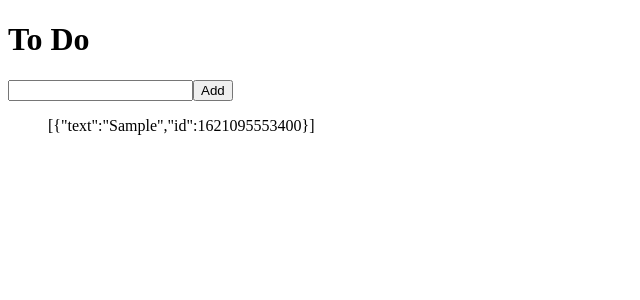
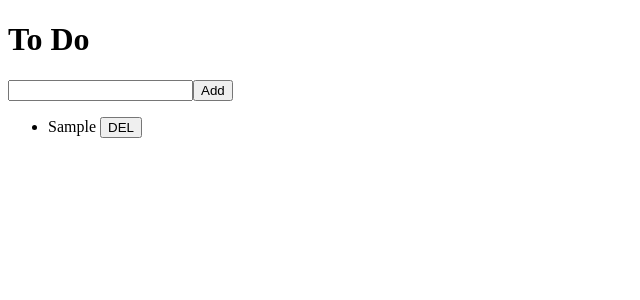
Before and after one commit to noname2048/redux-for-beginners, a React (Create React App) app in the folder react-with-redux/: page / in a window 1280 px wide. Both pictures are taken after typing "Sample" into the empty fields and a click on the button "Add". Shown: the top 300 px of the page, without its empty margins (0-640 px from the left). Built offline with nearby package versions, Linux system fonts and the light colour scheme.

Commit message:
feat: todoList works! (react-redux)

```diff
--- /dev/null
+++ b/react-with-redux/src/components/ToDo.js
@@ -0,0 +1,15 @@
+import React from "react"
+import { actionCreators } from "../store"
+import { connect } from "react-redux";
+
+function ToDo({text, onBtnClick}) {
+    return <li>{text} <button onClick={onBtnClick}>DEL</button></li>;
+}
+
+function mapStateToProps(dispatch, ownProps) {
+    return {
+        onBtnClick: () => dispatch(actionCreators.deleteToDo(ownProps.id))
+    }
+}
+
+export default connect(null, mapStateToProps) (ToDo);
--- a/react-with-redux/src/routes/Home.js
+++ b/react-with-redux/src/routes/Home.js
@@ -1,5 +1,6 @@
 import React, { useState } from "react";
 
+import ToDo from "../components/ToDo";
 import { actionCreators } from "../store";
 import { connect } from "react-redux";
 
@@ -22,7 +23,7 @@
         <input type="text" value={text} onChange={onChange} name="" id="" />
         <button>Add</button>
       </form>
-      <ul>{JSON.stringify(toDos)}</ul>
+      <ul>{toDos.map(toDo => <ToDo {...toDo} key={toDo.id}/>)}</ul>
     </>
   );
 }
--- a/react-with-redux/src/store.js
+++ b/react-with-redux/src/store.js
@@ -8,7 +8,7 @@
 };
 
 const deleteToDo = (id) => {
-  return { type: DELETE, id };
+  return { type: DELETE, id: parseInt(id) };
 };
 
 const reducer = (state = [], action) => {
```
